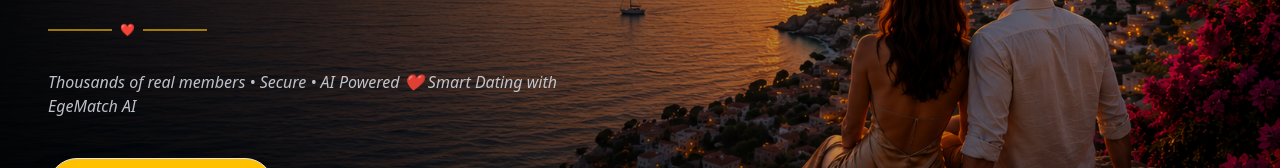
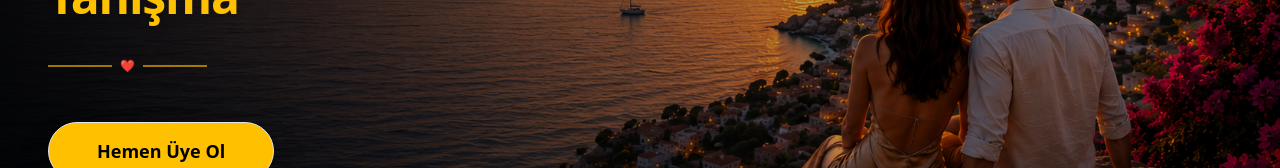
Before and after one commit to ylmzchdr/egelove-backend, a Next.js app in the folder frontend/: page / in a window 1280 px wide. Shown: the part 468-636 px from the top of the page. Built offline with nearby package versions, Linux system fonts and the light colour scheme; no server answers.

Commit message:
remove duplicate hero subtitle

```diff
--- a/frontend/components/HeroSection.tsx
+++ b/frontend/components/HeroSection.tsx
@@ -73,9 +73,7 @@ AR: {
           </div>
 
           {/* Dinamik Diller Arası Küçük Hatırlatma / Çeviri Yazısı (Fotoğraftaki gibi alt alta şık durur) */}
-          <p className="text-sm md:text-base text-gray-300 italic max-w-xl opacity-90">
-            {lang === "TR" ? translations.EN.title + " " + translations.EN.sub : translations.TR.title + " " + translations.TR.sub}
-          </p>
+
 
           {/* Orijinal Oval Sapsarı "Hemen Üye Ol" Butonu */}
           <div className="pt-4">
```
